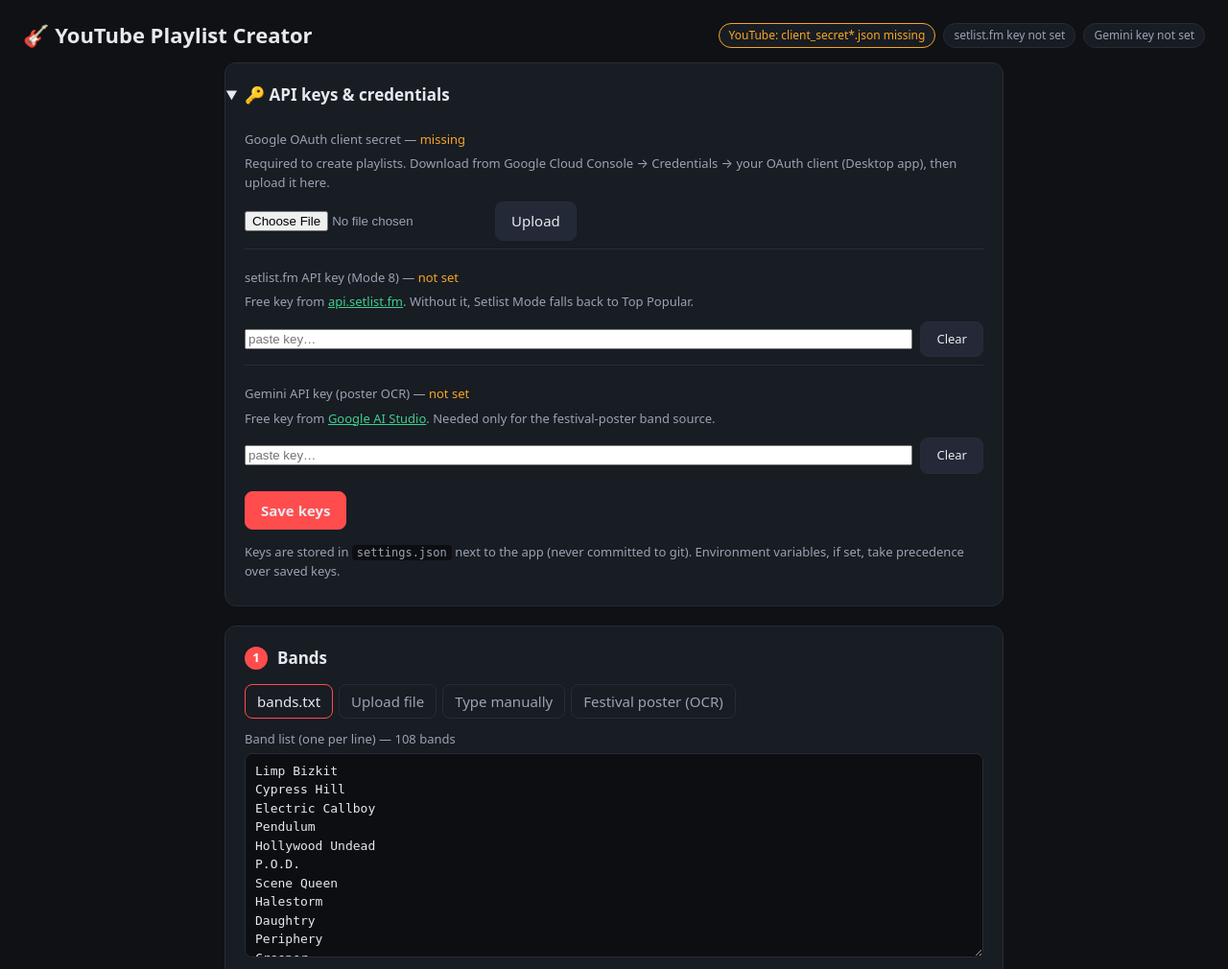
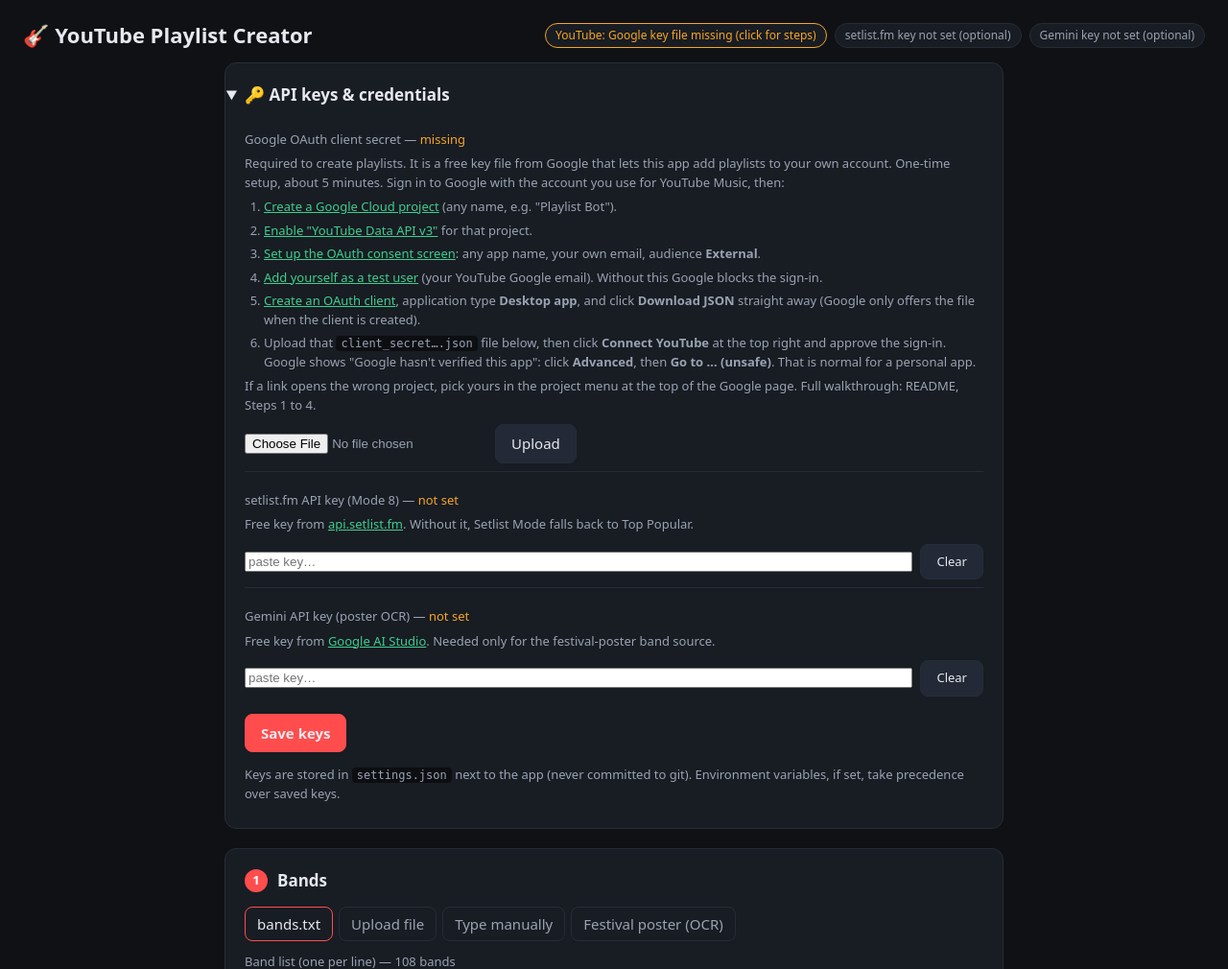
Before and after one commit to dandwhelan/youtubeplaylistcreator, a Flask app: page / in a window 1280 px wide. Shown: the top 1010 px of the page at 96% size. Run offline with Flask 3, Linux system fonts and the light colour scheme.

Commit message:
Show how to get the Google key file, with direct links
A fresh install opens the web page to a header badge reading
"YouTube: client_secret*.json missing" and nothing saying what that is
or how to fix it. The README covered it, but only as menu-by-menu
clicks with no links.

- The key panel now lists the six setup steps, each linking straight
  to the Google Cloud page for it, ending with the upload button and
  the "Google hasn't verified this app" note.
- The header badges say what is missing in plain words, mark the
  setlist.fm and Gemini keys as optional, and open the panel on click.
- README gains a "Getting the Google key file" section with the same
  direct links, and the quick start points to it.

Co-Authored-By: Claude Fable 5.2 <noreply@anthropic.com>

```diff
--- a/static/app.js
+++ b/static/app.js
@@ -55,14 +55,14 @@ async function loadStatus() {
   } else {
     authPill.textContent = s.has_client_secret
       ? 'YouTube: not connected'
-      : 'YouTube: client_secret*.json missing';
+      : 'YouTube: Google key file missing (click for steps)';
     authPill.className = 'pill bad';
     $('btn-connect').classList.toggle('hidden', !s.has_client_secret);
   }
 
-  $('pill-setlist').textContent = s.setlist_key ? 'setlist.fm ✓' : 'setlist.fm key not set';
+  $('pill-setlist').textContent = s.setlist_key ? 'setlist.fm ✓' : 'setlist.fm key not set (optional)';
   $('pill-setlist').className = 'pill ' + (s.setlist_key ? 'ok' : '');
-  $('pill-gemini').textContent = s.gemini_key ? 'Gemini ✓' : 'Gemini key not set';
+  $('pill-gemini').textContent = s.gemini_key ? 'Gemini ✓' : 'Gemini key not set (optional)';
   $('pill-gemini').className = 'pill ' + (s.gemini_key ? 'ok' : '');
 
   if (s.progress && s.job_state !== 'running') {
@@ -511,3 +511,12 @@ loadStatus();
 loadModes();
 loadBandsFile();
 loadKeys();
+
+// Status badges in the header open the setup panel, which has the steps
+// and links for each key.
+['pill-auth', 'pill-setlist', 'pill-gemini'].forEach((id) => {
+  $(id).onclick = () => {
+    $('keys-details').open = true;
+    $('keys-details').scrollIntoView({ behavior: 'smooth' });
+  };
+});
--- a/static/style.css
+++ b/static/style.css
@@ -215,3 +215,7 @@ details > summary {
   white-space: pre-wrap;
   word-break: break-word;
 }
+
+.pill { cursor: pointer; }
+.steps { padding-left: 20px; }
+.steps li { margin: 5px 0; }
--- a/templates/index.html
+++ b/templates/index.html
@@ -10,9 +10,9 @@
   <header>
     <h1>🎸 YouTube Playlist Creator</h1>
     <div class="status-bar" id="status-bar">
-      <span class="pill" id="pill-auth">YouTube: checking…</span>
-      <span class="pill" id="pill-setlist">setlist.fm</span>
-      <span class="pill" id="pill-gemini">Gemini</span>
+      <span class="pill" id="pill-auth" title="Click for setup steps">YouTube: checking…</span>
+      <span class="pill" id="pill-setlist" title="Optional. Click for setup steps">setlist.fm</span>
+      <span class="pill" id="pill-gemini" title="Optional. Click for setup steps">Gemini</span>
       <button id="btn-connect" class="hidden">Connect YouTube</button>
     </div>
   </header>
@@ -31,8 +31,31 @@
         <div class="keys-body">
           <div class="key-block">
             <label>Google OAuth client secret — <span id="cs-status">checking…</span></label>
-            <p class="hint">Required to create playlists. Download from Google Cloud Console
-              → Credentials → your OAuth client (Desktop app), then upload it here.</p>
+            <p class="hint">Required to create playlists. It is a free key file from Google that lets
+              this app add playlists to your own account. One-time setup, about 5 minutes. Sign in to
+              Google with the account you use for YouTube Music, then:</p>
+            <ol class="hint steps">
+              <li><a href="https://console.cloud.google.com/projectcreate" target="_blank"
+                rel="noopener">Create a Google Cloud project</a> (any name, e.g. "Playlist Bot").</li>
+              <li><a href="https://console.cloud.google.com/apis/library/youtube.googleapis.com"
+                target="_blank" rel="noopener">Enable "YouTube Data API v3"</a> for that project.</li>
+              <li><a href="https://console.cloud.google.com/auth/overview" target="_blank"
+                rel="noopener">Set up the OAuth consent screen</a>: any app name, your own email,
+                audience <b>External</b>.</li>
+              <li><a href="https://console.cloud.google.com/auth/audience" target="_blank"
+                rel="noopener">Add yourself as a test user</a> (your YouTube Google email).
+                Without this Google blocks the sign-in.</li>
+              <li><a href="https://console.cloud.google.com/auth/clients" target="_blank"
+                rel="noopener">Create an OAuth client</a>, application type <b>Desktop app</b>,
+                and click <b>Download JSON</b> straight away (Google only offers the file when
+                the client is created).</li>
+              <li>Upload that <code>client_secret….json</code> file below, then click
+                <b>Connect YouTube</b> at the top right and approve the sign-in. Google shows
+                "Google hasn't verified this app": click <b>Advanced</b>, then
+                <b>Go to … (unsafe)</b>. That is normal for a personal app.</li>
+            </ol>
+            <p class="hint">If a link opens the wrong project, pick yours in the project menu at the
+              top of the Google page. Full walkthrough: README, Steps 1 to 4.</p>
             <div class="row">
               <input type="file" id="cs-file" accept=".json,application/json">
               <button id="btn-cs-upload">Upload</button>
```
Also changed, not shown: README.md.
